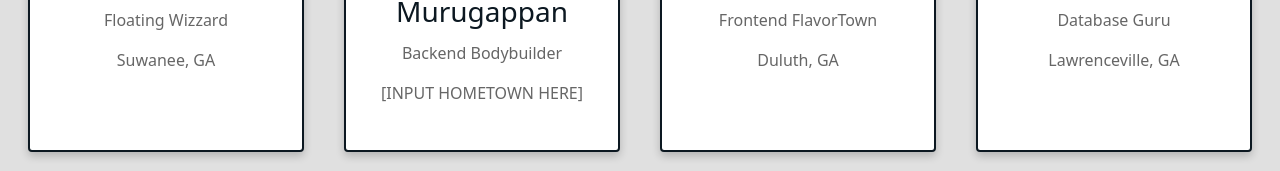
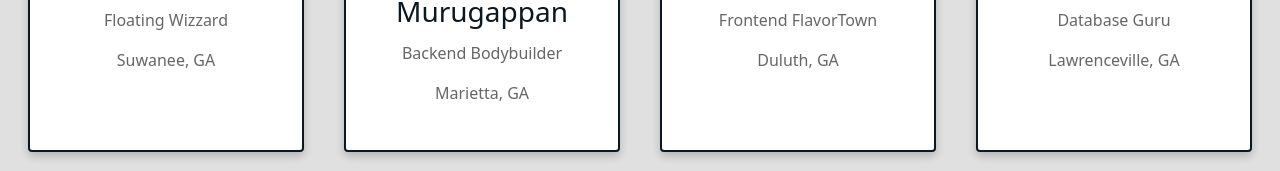
Before and after one commit to TimWargo/staru, a React (Create React App) app: page /about in a window 1280 px wide. Shown: the part 712-883 px from the top of the page. Built offline with nearby package versions, Linux system fonts and the light colour scheme.

Commit message:
last hometown added

```diff
--- a/src/Components/AboutUsPage/AboutUsPage.js
+++ b/src/Components/AboutUsPage/AboutUsPage.js
@@ -31,7 +31,7 @@ class AboutUsPage extends Component {
                                 <div className="aboutContainer">
                                     <h2>Abhishek Murugappan</h2>
                                     <p className="aboutTitle">Backend Bodybuilder</p>
-                                    <p className="cardText">[INPUT HOMETOWN HERE]</p>
+                                    <p className="cardText">Marietta, GA</p>
                                 </div>
                             </div>
                         </div>
```
